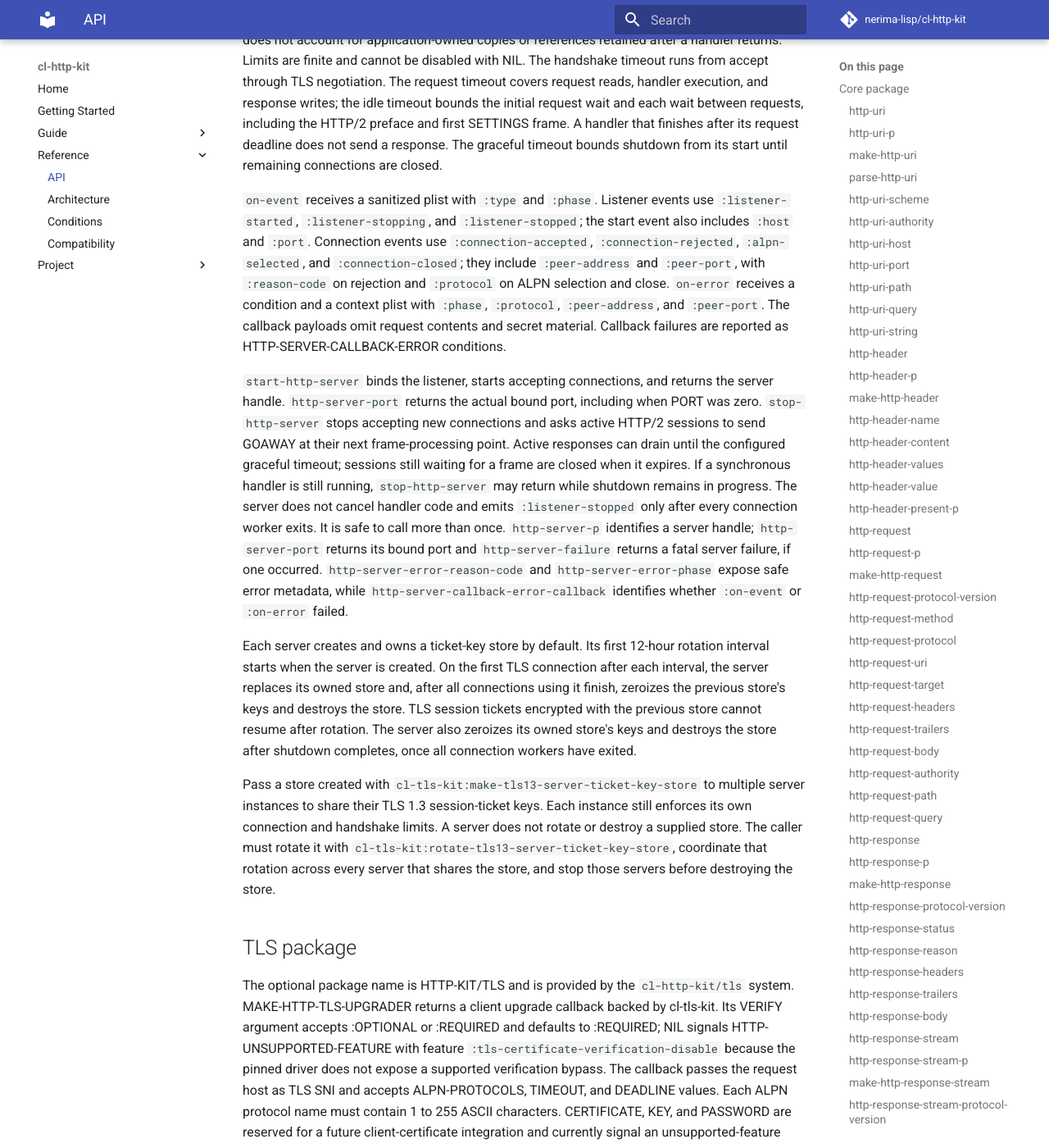
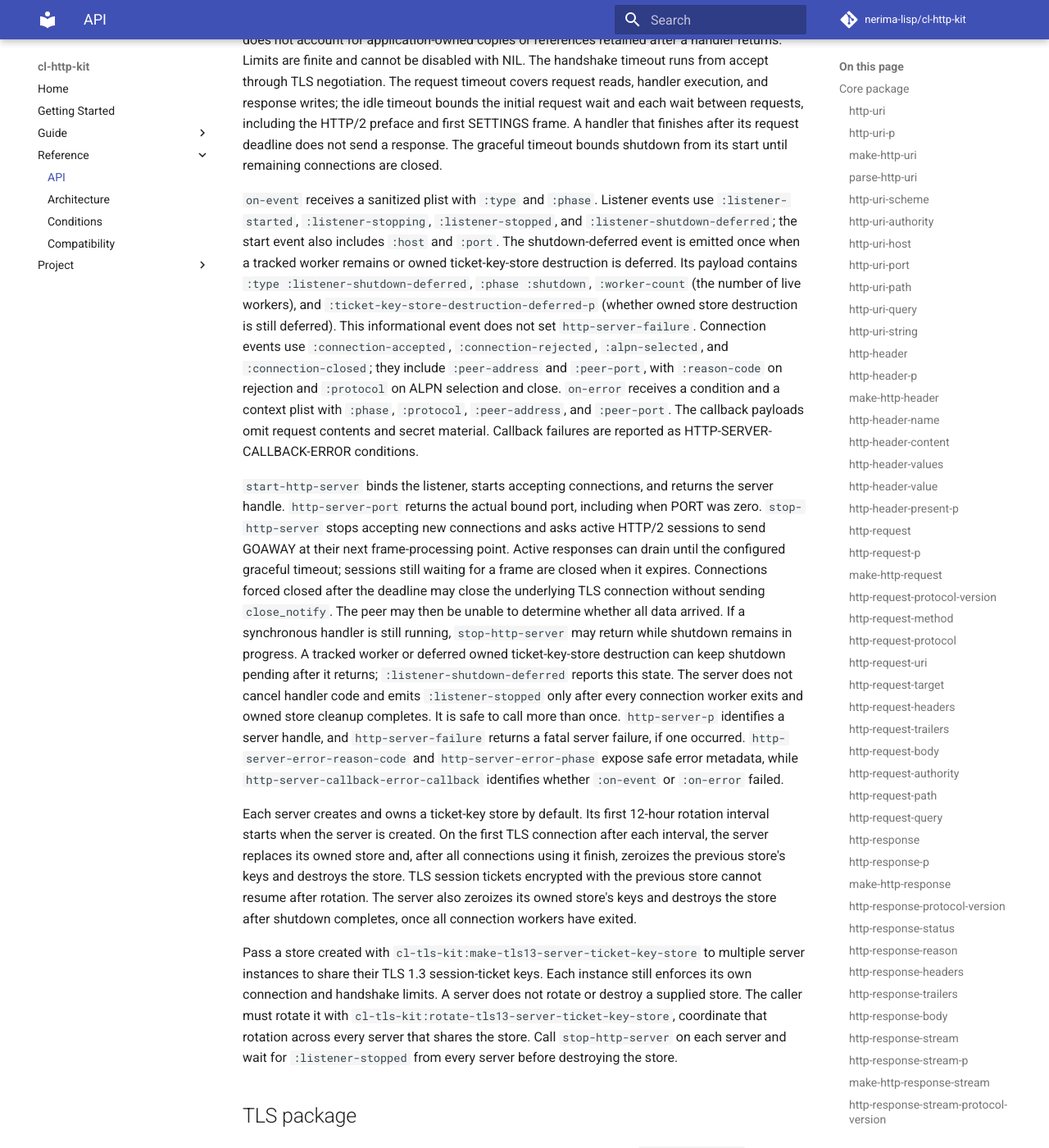
Before and after one commit to nerima-lisp/cl-http-kit, an MkDocs documentation site: the page built from docs/src/reference/api.md, in a window 1280 px wide and 1400 px high, scrolled down 21971 px. Shown: the whole window at 82% size. Built offline with MkDocs 1.6.1 and Material for MkDocs 9.7.7, drawn with Linux system fonts in a browser that asks for light colours; comment, search, counter and statistics services are not loaded; some of the changed text lies outside the part shown.

Commit message:
docs(server): explain deferred shutdown and forced TLS close

```diff
--- a/docs/src/reference/api.md
+++ b/docs/src/reference/api.md
@@ -972,8 +972,15 @@ after its request deadline does not send a response. The graceful timeout bounds
 shutdown from its start until remaining connections are closed.
 
 `on-event` receives a sanitized plist with `:type` and `:phase`. Listener
-events use `:listener-started`, `:listener-stopping`, and `:listener-stopped`;
-the start event also includes `:host` and `:port`. Connection events use
+events use `:listener-started`, `:listener-stopping`, `:listener-stopped`, and
+`:listener-shutdown-deferred`; the start event also includes `:host` and
+`:port`. The shutdown-deferred event is emitted once when a tracked worker
+remains or owned ticket-key-store destruction is deferred. Its payload
+contains `:type :listener-shutdown-deferred`, `:phase :shutdown`,
+`:worker-count` (the number of live workers), and
+`:ticket-key-store-destruction-deferred-p` (whether owned store destruction
+is still deferred). This informational event does not set
+`http-server-failure`. Connection events use
 `:connection-accepted`, `:connection-rejected`, `:alpn-selected`, and
 `:connection-closed`; they include `:peer-address` and `:peer-port`, with
 `:reason-code` on rejection and `:protocol` on ALPN selection and close.
@@ -988,11 +995,16 @@ including when PORT was zero. `stop-http-server` stops accepting new
 connections and asks active HTTP/2 sessions to send GOAWAY at their next
 frame-processing point. Active responses can drain until the configured
 graceful timeout; sessions still waiting for a frame are closed when it
-expires. If a synchronous handler is still running, `stop-http-server` may
-return while shutdown remains in progress. The server does not cancel handler
-code and emits `:listener-stopped` only after every connection worker exits. It
-is safe to call more than once. `http-server-p` identifies a server handle;
-`http-server-port` returns its bound port and `http-server-failure`
+expires. Connections forced closed after the deadline may close the underlying
+TLS connection without sending `close_notify`. The peer may then be unable to
+determine whether all data arrived. If a synchronous handler is still running,
+`stop-http-server` may return while shutdown remains in progress. A tracked
+worker or deferred owned ticket-key-store destruction can keep shutdown
+pending after it returns; `:listener-shutdown-deferred` reports this state.
+The server does not cancel handler code and emits `:listener-stopped` only
+after every connection worker exits and owned store cleanup completes. It is
+safe to call more than once.
+`http-server-p` identifies a server handle, and `http-server-failure`
 returns a fatal server failure, if one occurred. `http-server-error-reason-code`
 and `http-server-error-phase` expose safe error metadata, while
 `http-server-callback-error-callback` identifies whether `:on-event` or
@@ -1012,8 +1024,9 @@ multiple server instances to share their TLS 1.3 session-ticket keys. Each
 instance still enforces its own connection and handshake limits. A server does
 not rotate or destroy a supplied store. The caller must rotate it with
 `cl-tls-kit:rotate-tls13-server-ticket-key-store`, coordinate that rotation
-across every server that shares the store, and stop those servers before
-destroying the store.
+across every server that shares the store. Call `stop-http-server` on each
+server and wait for `:listener-stopped` from every server before destroying the
+store.
 
 ## TLS package
 
```
Also changed, not shown: other parts of docs/src/reference/api.md (+2 -4 lines).
